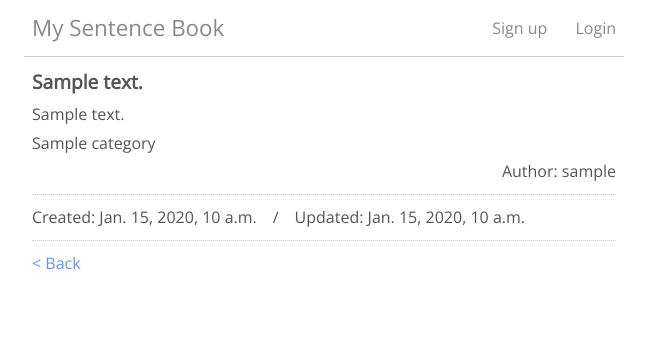
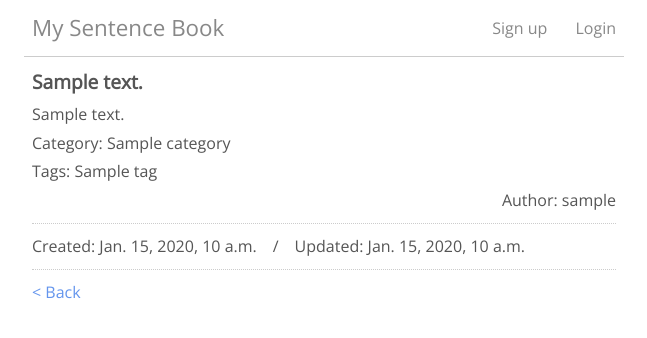
Before and after one commit to miyagawadaiki/MySentenceBook, a Django app: page /sentences/1/ in a window 1280 px wide. Shown: the top 338 px of the page, without its empty margins (316-963 px from the left). Run offline with Django 3.2, Linux system fonts and the light colour scheme; tables that the repository leaves empty hold one stand-in row (values such as "Sample post").

Commit message:
modified displaying tags

```diff
--- a/sentences/templates/sentences/detail.html
+++ b/sentences/templates/sentences/detail.html
@@ -7,10 +7,11 @@
 <section class="sentence-text">
 	<p>{{ sentence.comment_text|linebreaksbr }}</p>
 	{% if sentence.category %}
-	<p>{{ sentence.category.name }}</p>
+	<p>Category: {{ sentence.category.name }}</p>
 	{% else %}
 	<p>No category</p>
 	{% endif %}
+	<p>Tags: {{ tagnames }}</p>
     <p style="text-align: right">Author: {{ sentence.author }}</p>
 </section>
 <section class="sentence-date">
--- a/sentences/views.py
+++ b/sentences/views.py
@@ -94,6 +94,14 @@ class DetailView(generic.DetailView):
     model = Sentence
     template_name = 'sentences/detail.html'
     context_object_name = 'sentence'
+
+    def get_context_data(self, **kwargs):
+        context = super().get_context_data(**kwargs)
+        #context['tagname_list'] = [tag.name for tag in self.get_object.tag.all()]
+        context['tagnames'] = self.object.tag_names()
+        if context['tagnames'] == '':
+            context['tagnames'] = 'None'
+        return context
 
     """
     def get_queryset(self):
```
